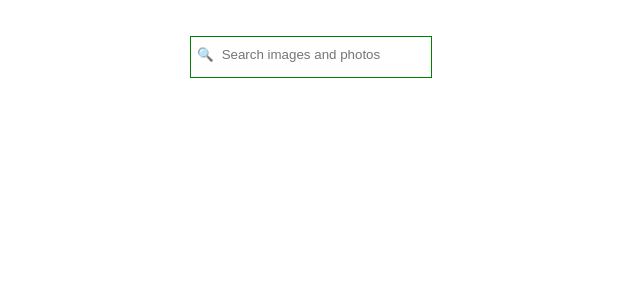
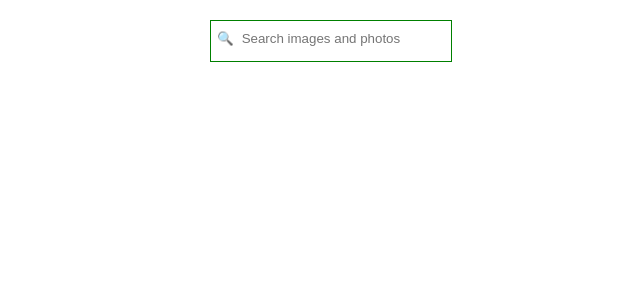
Before and after one commit to PashokGonchar/goit-react-hw-03-image-finder, a React (Create React App) app: page / in a window 1280 px wide. Shown: the top 300 px of the page, without its empty margins (309-949 px from the left). Built offline with nearby package versions, Linux system fonts and the light colour scheme.

Commit message:
search+render_done

```diff
--- a/src/api/imagesApi.js
+++ b/src/api/imagesApi.js
@@ -2,7 +2,5 @@
 const API_KEY = '37603582-92143e20137f7c1d3caa92753';
 
 export const getImages = ( searchText) => {
-  fetch(`${BASE_URL}/?key=${API_KEY}&q=${searchText}`)
-    .then((response) => response.json())
-    .then((images) => console.log('images :>>', images));
+  return fetch(`${BASE_URL}/?key=${API_KEY}&q=${searchText}`)
 };
--- a/src/components/App.jsx
+++ b/src/components/App.jsx
@@ -1,5 +1,5 @@
 import { Component } from 'react';
-import Search from './Searchbar/Searchbar';
+import Searchbar from './Searchbar/Searchbar';
 import ImageGallery from './ImageGallery/ImageGallery';
 
 export class App extends Component {
@@ -21,9 +21,10 @@
           fontSize: 40,
           color: '#010101',
           lineHeight: 0,
+          flexDirection:'column'
         }}
       >
-        <Search handleSearch={this.handleSearch} />
+        <Searchbar handleSearch={this.handleSearch} />
         <ImageGallery searchText={this.state.searchText} />
       </div>
     );
--- a/src/components/ImageGallery/ImageGallery.jsx
+++ b/src/components/ImageGallery/ImageGallery.jsx
@@ -1,11 +1,12 @@
-import CreateImageGallery from "components/ImageGalleryItem/ImageGalleryItem";
+import ImageGalleryItem from 'components/ImageGalleryItem/ImageGalleryItem';
+import {UlGallery} from './ImageGallery.styled'
 
 const ImageGallery = (props) => {
   return (
     <>
-      <ul className="gallery">
-        <CreateImageGallery searchText={props.searchText} />
-      </ul>
+      <UlGallery>
+        <ImageGalleryItem searchText={props.searchText} />
+      </UlGallery>
     </>
   );
 };
--- /dev/null
+++ b/src/components/ImageGallery/ImageGallery.styled.js
@@ -0,0 +1,8 @@
+import styled from "@emotion/styled";
+
+export const UlGallery = styled.ul`
+  display: flex;
+  flex-wrap: wrap;
+  justify-content: center;
+  grid-gap: 10px;
+`;
--- a/src/components/ImageGalleryItem/ImageGalleryItem.jsx
+++ b/src/components/ImageGalleryItem/ImageGalleryItem.jsx
@@ -2,27 +2,39 @@
 
 const { Component } = require('react');
 
-class CreateImageGallery extends Component {
-  state = {};
+class ImageGalleryItem extends Component {
+  state = {
+    images : []
+  };
 
   componentDidUpdate(prevProps, prevState) {
-    console.log(this.props);
     if (prevProps.searchText !== this.props.searchText) {
-      getImages(this.props.searchText);
+      getImages(this.props.searchText)
+        .then(response => response.json())
+        .then(data => this.setState({ images: data.hits }));
     }
   }
 
   render() {
+    const { images } = this.state;
+    return (
+      <>
+        {images.map(el => {
           return (
             <li
+              key={el.id}
               style={{
                 listStyle: 'none',
               }}
+              id={el.id}
             >
-        <img src="" alt="" />
+              <img src={el.webformatURL} alt={el.tags} />
             </li>
+          );
+        })}
+      </>
     );
   }
 }
 
-export default CreateImageGallery;
+export default ImageGalleryItem;
--- a/src/components/Searchbar/Searchbar.jsx
+++ b/src/components/Searchbar/Searchbar.jsx
@@ -2,7 +2,7 @@
 
 const { Component } = require('react');
 
-class Search extends Component {
+class Searchbar extends Component {
   state = {
     value: '',
   };
@@ -15,6 +15,8 @@
     e.preventDefault();
     this.props.handleSearch(this.state.value)
   };
+
+
   render() {
     return (
       <HeaderSearch>
@@ -37,4 +39,4 @@
   }
 }
 
-export default Search;
+export default Searchbar;
```
Lines whose indentation alone changed are shown as unchanged.
